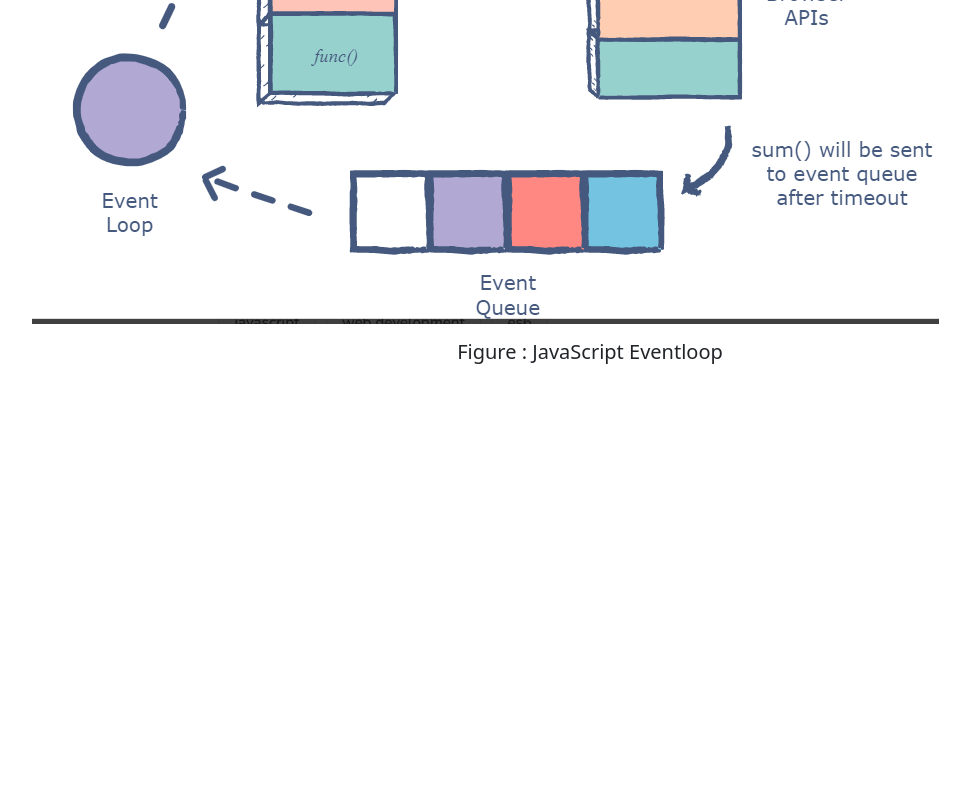
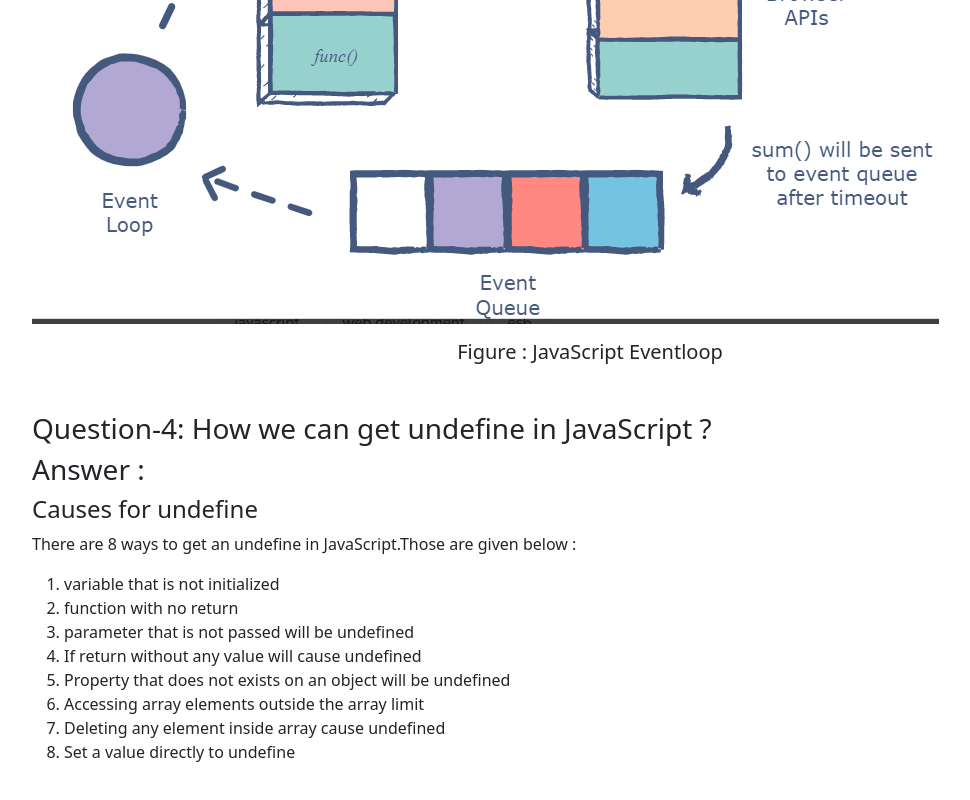
Before and after one commit to ASHRAF1925/Type-Monster, a plain HTML site: page blog.html in a window 1280 px wide. Shown: the part 1909-2709 px from the top of the page, without its empty margins (50-1020 px from the left). Before the commit the page ends 2321 px from the top, so only its background shows below. Drawn offline with nearby package versions, Linux system fonts and the light colour scheme.

Commit message:
fourth  question added

```diff
--- a/blog.html
+++ b/blog.html
@@ -158,6 +158,26 @@
 
         </article>
 
+        <article class="my-5">
+            <h3>Question-4: How we can get undefine in JavaScript ?
+            </h3>
+            <h3>Answer :</h3>
+            <h4>Causes for undefine</h4>
+            <p>There are 8 ways to get an undefine in JavaScript.Those are given below :</p>
+            <ol>
+                <li>variable that is not initialized</li>
+                <li>function with no return</li>
+                <li>parameter that is not passed will be undefined</li>
+                <li>If return without any value will cause undefined</li>
+                <li>Property that does not exists on an object will be undefined</li>
+                <li>Accessing array elements outside the array limit</li>
+                <li>Deleting any element inside array cause undefined</li>
+                <li>Set a value directly to undefine</li>
+            </ol>
+
+
+        </article>
+
 
     </main>
 
```
